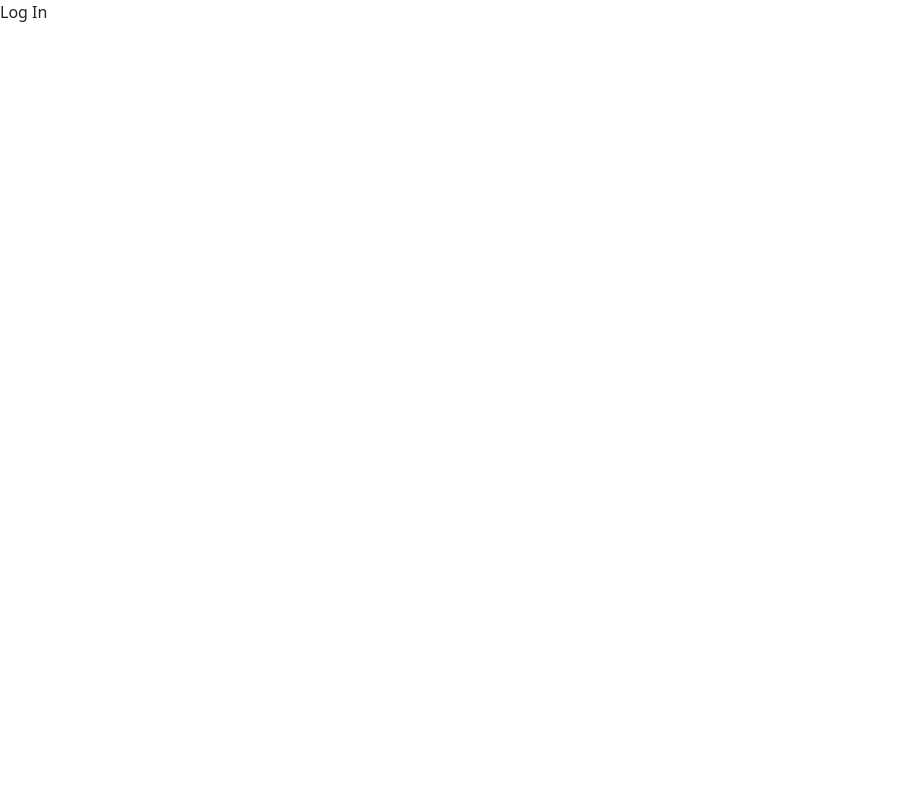
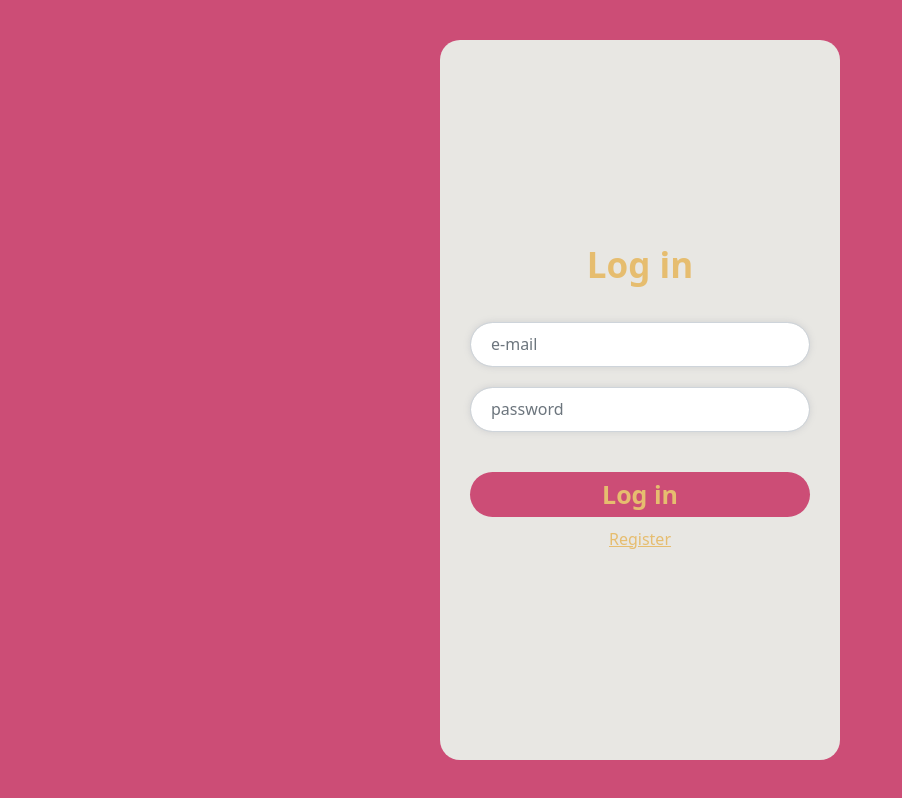
Before and after one commit to benyalerd/customerSearchApp, a React (Create React App) app: page / in a window 1280 px wide. Shown: the whole page, without its empty margins (0-902 px from the left). Built offline with nearby package versions, Linux system fonts and the light colour scheme.

Commit message:
wip : add login page

```diff
--- a/src/assets/css/index.css
+++ b/src/assets/css/index.css
@@ -0,0 +1,47 @@
+.div-center{
+    justify-content: center;
+    display: flex;
+  }
+
+.div-bg-singup{
+    background-color:#cc4d76;
+    width:100%;
+    padding:40px 0px;
+}
+
+.div-singup{
+    background-color:#e8e7e3;
+    width:400px;
+    height:100%;
+    border-radius: 20px;
+    padding: 0px 30px;
+    align-items: center;
+    display: flex;
+}
+
+.text-title-pink{
+    text-align: center;
+    font-size: 35px;
+    font-weight: 900;
+    color:#e6bd6f;
+}
+
+.input{
+    border-radius: 25px;
+    box-shadow: 0 0 5pt 0.5pt #d3d3d3;
+    margin: 20px 0px;
+    height: 45px;
+    padding:20px;
+}
+
+.primary-button{
+    background-color:#cc4d76;
+    text-align: center;
+    font-size: 25px;
+    font-weight: 900;
+    color:#e6bd6f;
+    width: 340px;
+    height: 45px;
+    border-radius: 30px;
+    cursor:pointer;
+}
--- a/src/pages/LogIn.js
+++ b/src/pages/LogIn.js
@@ -30,10 +30,37 @@ class LogIn extends React.Component{
 
     render(){
       return(
-   <div>
-    <div>Log In</div>
-   </div>
 
+
+ <div className={this.state.width <= 998 ?"":"div-center div-bg-singup"} style={this.state.width <= 998 ?{}:{height:this.state.height}}>
+
+ {/*Sign up Div*/}
+
+ <div className="div-singup"  style={this.state.width <= 998 ?{width:'100%' ,height:this.state.height, borderRadius:'0px'}:{}}>
+<div>
+     {/*Sign up Title*/}
+      <div className="text-title-pink" style={{marginBottom:'30px'}}>Log in</div>
+
+        {/*Email Input*/}
+      <input  type="email" class="form-control input"  id="InputEmail" placeholder="e-mail" />
+
+        {/*Password Input*/}
+      <input  type="password" class="form-control input"  id="InputPassword" placeholder="password" />
+
+       {/*Log in Button*/}
+      <div className="div-center">
+      <button className="primary-button" style={{marginTop:'20px'}}>Log in</button>
+      </div>
+
+   {/*Register Link*/}
+  <div className="form-group"  style={{padding:'10px 0px',textAlign:'center'}}>
+    <a style={{cursor:'pointer',color:'#e6bd6f',textDecoration: 'underline'}}>Register</a>
+  </div>
+
+ </div>
+</div>
+
+</div>
       );
     }
   }
```
